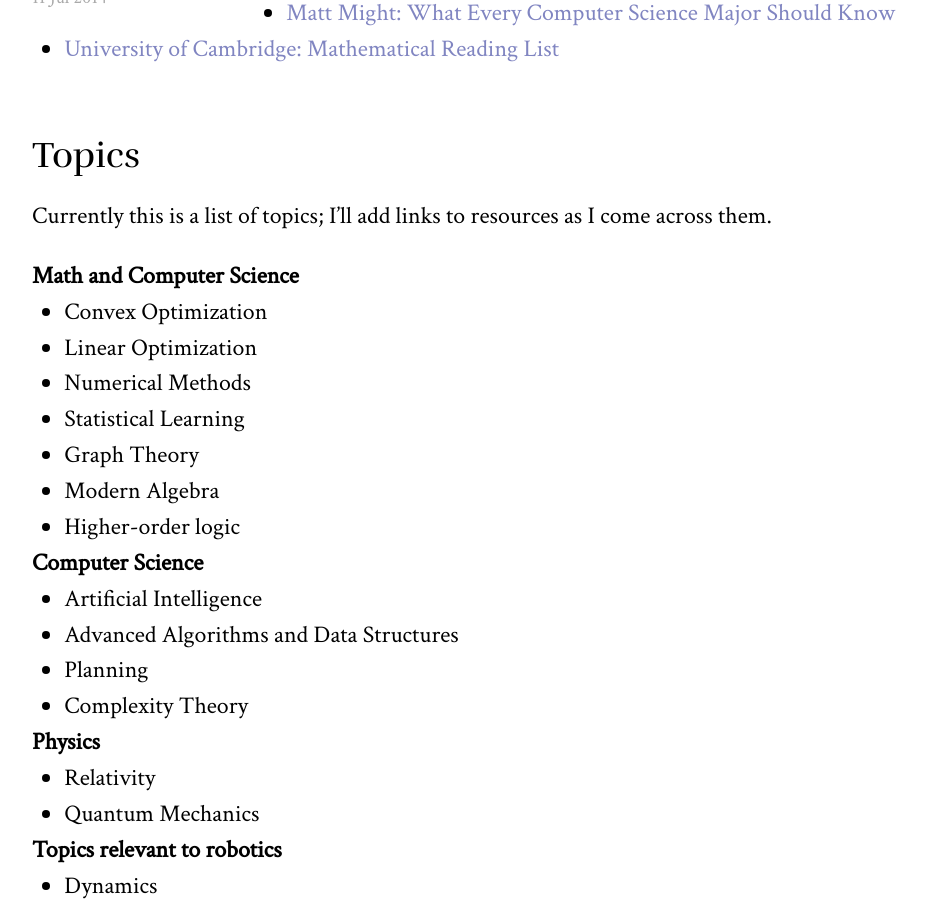
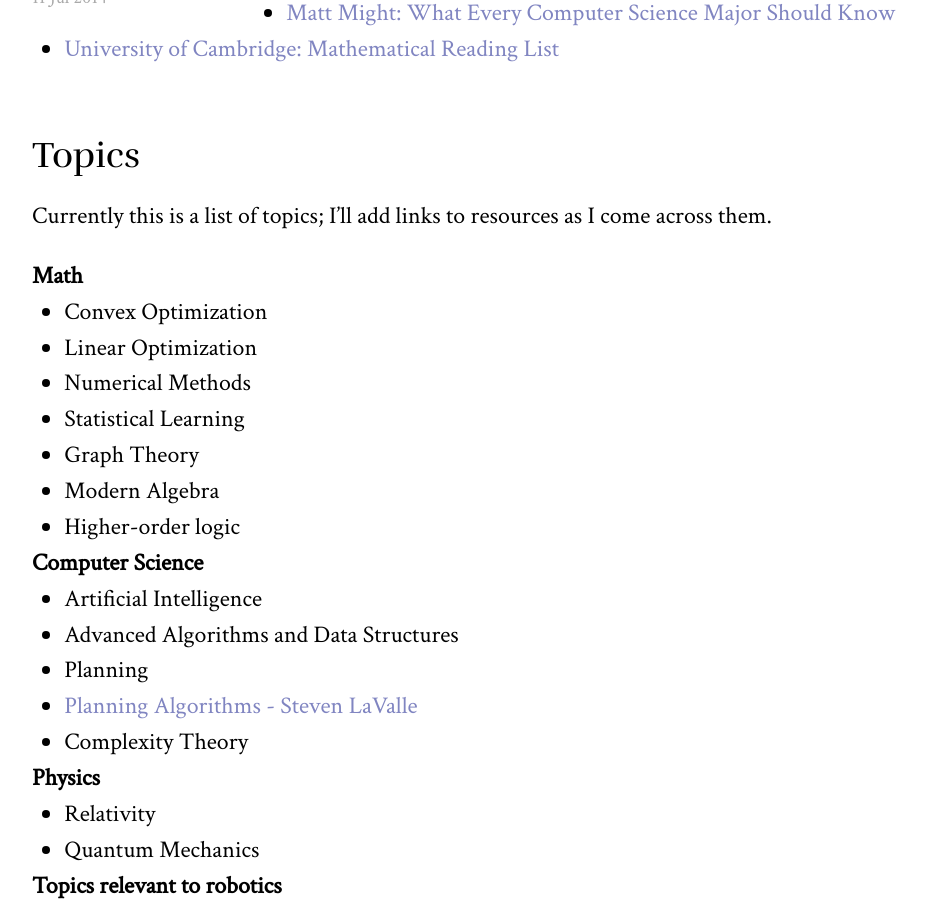
Before and after one commit to benwr/benwr.github.io, a Jekyll site: the page built from learn.markdown, in a window 1280 px wide and 900 px high, scrolled down 324 px. Shown: the whole window, without its empty margins (96-1021 px from the left). Built offline with Jekyll 4.4.1, drawn with Linux system fonts in a browser that asks for light colours; Markdown is read by kramdown in place of the engine named in the settings.

Commit message:
Add planning algorithms book link

```diff
--- a/learn.markdown
+++ b/learn.markdown
@@ -14,7 +14,7 @@ date: 2014-07-11 1:37:37
 
 Currently this is a list of topics; I'll add links to resources as I come across them.
 
-### Math and Computer Science ###
+### Math ###
 * Convex Optimization
 * Linear Optimization
 * Numerical Methods
@@ -27,6 +27,7 @@ Currently this is a list of topics; I'll add links to resources as I come across
 * Artificial Intelligence
 * Advanced Algorithms and Data Structures
 * Planning
+ - [Planning Algorithms - Steven LaValle](http://planning.cs.uiuc.edu)
 * Complexity Theory
 
 ### Physics ###
```
